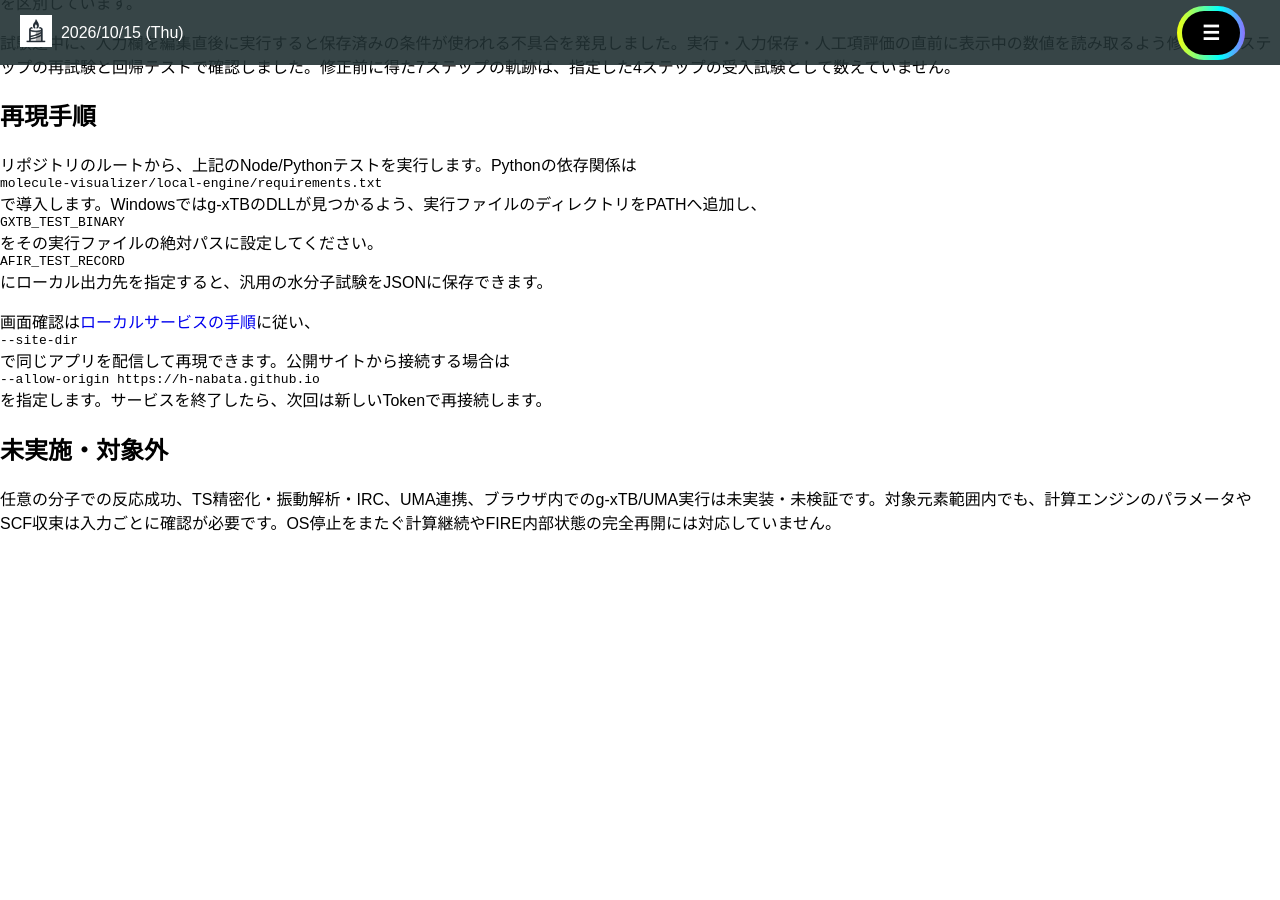
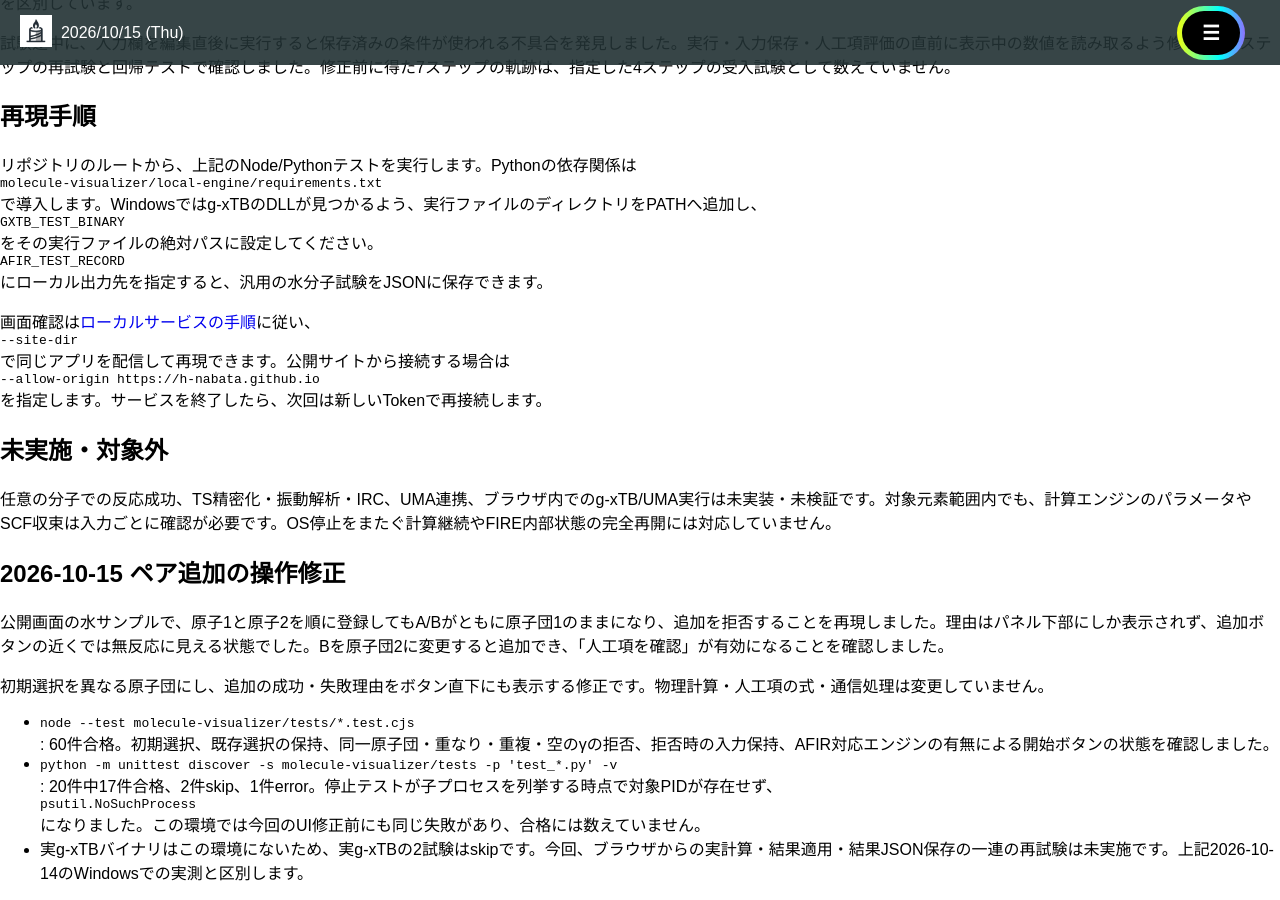
Before and after one commit to h-nabata/h-nabata.github.io, a Jekyll site: the page built from molecule-visualizer/AFIR-VALIDATION.md, in a window 1280 px wide and 900 px high, scrolled down 1269 px. Built offline with Jekyll 4.4.1, drawn with Linux system fonts in a browser that asks for light colours; nearby versions of some CDN libraries; our own code applies the rules of GitHub Pages for plain Markdown files; before the commit the page ends 1819 px from its top, so only the background shows below that.

Commit message:
Fix AFIR pair defaults and show pair validation feedback beside the add button

```diff
--- a/molecule-visualizer/AFIR-VALIDATION.md
+++ b/molecule-visualizer/AFIR-VALIDATION.md
@@ -49,3 +49,13 @@
 ## 未実施・対象外
 
 任意の分子での反応成功、TS精密化・振動解析・IRC、UMA連携、ブラウザ内でのg-xTB/UMA実行は未実装・未検証です。対象元素範囲内でも、計算エンジンのパラメータやSCF収束は入力ごとに確認が必要です。OS停止をまたぐ計算継続やFIRE内部状態の完全再開には対応していません。
+
+## 2026-10-15 ペア追加の操作修正
+
+公開画面の水サンプルで、原子1と原子2を順に登録してもA/Bがともに原子団1のままになり、追加を拒否することを再現しました。理由はパネル下部にしか表示されず、追加ボタンの近くでは無反応に見える状態でした。Bを原子団2に変更すると追加でき、「人工項を確認」が有効になることを確認しました。
+
+初期選択を異なる原子団にし、追加の成功・失敗理由をボタン直下にも表示する修正です。物理計算・人工項の式・通信処理は変更していません。
+
+- `node --test molecule-visualizer/tests/*.test.cjs`: 60件合格。初期選択、既存選択の保持、同一原子団・重なり・重複・空のγの拒否、拒否時の入力保持、AFIR対応エンジンの有無による開始ボタンの状態を確認しました。
+- `python -m unittest discover -s molecule-visualizer/tests -p 'test_*.py' -v`: 20件中17件合格、2件skip、1件error。停止テストが子プロセスを列挙する時点で対象PIDが存在せず、`psutil.NoSuchProcess`になりました。この環境では今回のUI修正前にも同じ失敗があり、合格には数えていません。
+- 実g-xTBバイナリはこの環境にないため、実g-xTBの2試験はskipです。今回、ブラウザからの実計算・結果適用・結果JSON保存の一連の再試験は未実施です。上記2026-10-14のWindowsでの実測と区別します。
--- a/molecule-visualizer/index.html
+++ b/molecule-visualizer/index.html
@@ -21,7 +21,7 @@
 <script defer src="./afir.js?v=16"></script>
 <script defer src="./afir-search.js?v=16"></script>
 <script defer src="./afir-runner.js?v=16"></script>
-<script defer src="./afir-ui.js?v=16"></script>
+<script defer src="./afir-ui.js?v=17"></script>
 <script defer src="./measurement-ui.js?v=16"></script>
 <script defer src="./molecule-visualizer_main.js?v=16"></script>
 
@@ -75,7 +75,8 @@
           <h3>2. ペアと力を指定する</h3>
           <div class="mv-afir-pair"><label>原子団A<select id="afirA"></select></label><label>原子団B<select id="afirB"></select></label></div>
           <div class="mv-afir-pair"><label>作用<select id="afirMode"><option value="attract">近づける →←</option><option value="repel">離す ←→</option></select></label><label>γ (kJ/mol)<input id="afirGamma" type="number" min="0" max="1000" step="1" value="100"></label></div>
-          <div class="mv-row"><output id="afirAlpha">α = 1.2314 eV/Å</output><button class="mv-btn" id="afirAddPair" disabled>ペアを追加</button></div>
+          <div class="mv-row"><output id="afirAlpha">α = 1.2314 eV/Å</output><button class="mv-btn" id="afirAddPair" aria-describedby="afirPairStatus" disabled>ペアを追加</button></div>
+          <p id="afirPairStatus" class="mv-afir-status" role="status" aria-live="polite">原子団を2つ以上登録してください。</p>
           <p class="mv-afir-note">γは衝突エネルギーの尺度です。Arの基準値からαに換算します。γ = 0でそのペアの人工力を解除します。</p>
           <div id="afirPairs" class="mv-afir-list"></div>
         </fieldset>
```
Also changed, not shown: molecule-visualizer/AFIR.md (+1 -1 lines), molecule-visualizer/afir-ui.js (+18 -3 lines), molecule-visualizer/tests/ui.test.cjs (+27 -1 lines).
